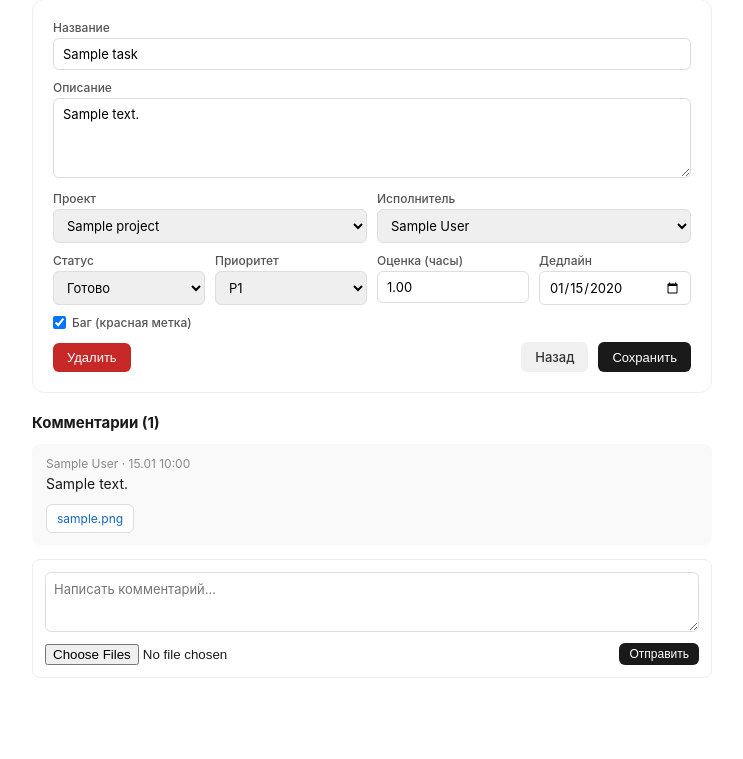
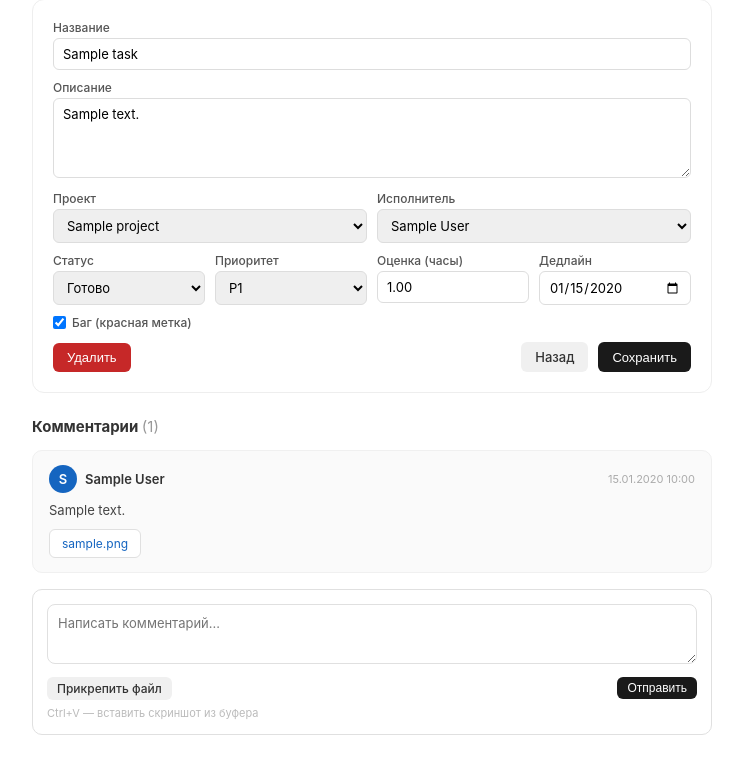
Before and after one commit to AmirITMO/Agent-for-PM, a FastAPI app: page /task/1 in a window 1280 px wide. Shown: the part 113-872 px from the top of the page, without its empty margins (268-1011 px from the left). Before the commit the page ends 791 px from the top, so only its background shows below. Run offline with FastAPI, Linux system fonts and the light colour scheme; tables that the repository leaves empty hold one stand-in row (values such as "Sample post"); parts of the project's set-up code (start-up, migrations or seed data) failed here and were passed over.

Commit message:
feat: improved comments UI (avatars, Ctrl+V paste, PDF inline, download others), task update notifications to assignee
- Comments: card layout with avatars, timestamps, styled attachments
- Images show inline, PDFs open in browser, other files download
- Ctrl+V paste screenshots from clipboard into comments
- Task update notification: assignee gets 'обновлена пользователем X' from bot AND web
- Old assignee notified when task reassigned
- 73 tests passing

Co-Authored-By: Claude Sonnet 4.6 <noreply@anthropic.com>

```diff
--- a/agent3_pm/bot.py
+++ b/agent3_pm/bot.py
@@ -1038,6 +1038,36 @@ async def handle_voice(update: Update, context: ContextTypes.DEFAULT_TYPE):
 
     async with AsyncSessionLocal() as session:
         await _process_smart(update, context, text, session, user)
+
+
+async def _notify_task_updated_bot(session, task, updater, old_assignee_id: int | None):
+    """Notify assignee when task is updated via bot by someone else."""
+    try:
+        from telegram import Bot
+        if not config.TELEGRAM_BOT_TOKEN:
+            return
+        bot_inst = Bot(token=config.TELEGRAM_BOT_TOKEN)
+        notified = set()
+        updater_id = updater.id if updater else None
+        updater_name = updater.name if updater else "Кто-то"
+
+        if task.assignee and task.assignee.telegram_id and task.assignee_id != updater_id:
+            text = (f"Твоя задача обновлена пользователем {updater_name}\n\n"
+                    f"<b>{task.title}</b>\n{_link_task(task.id, user_id=task.assignee.id)}")
+            await bot_inst.send_message(chat_id=task.assignee.telegram_id, text=text,
+                                        parse_mode="HTML", disable_web_page_preview=True)
+            notified.add(task.assignee_id)
+
+        if old_assignee_id and old_assignee_id != task.assignee_id and old_assignee_id not in notified:
+            from agent3_pm.repository import get_user_by_id
+            old_user = await get_user_by_id(session, old_assignee_id)
+            if old_user and old_user.telegram_id and old_user.id != updater_id:
+                text = (f"Задача переназначена пользователем {updater_name}\n\n"
+                        f"<b>{task.title}</b>\n{_link_task(task.id, user_id=old_user.id)}")
+                await bot_inst.send_message(chat_id=old_user.telegram_id, text=text,
+                                            parse_mode="HTML", disable_web_page_preview=True)
+    except Exception:
+        logger.exception("notify task update failed")
 
 
 async def _send_typing(update):
@@ -1218,8 +1248,14 @@ async def _process_smart(update, context, text, session, user):
             await _reply(update, "Задача не найдена.")
             return
 
+        old_assignee_id = task.assignee_id
         await update_task(session, task.id, **changes)
         await _reply(update, f"Обновлено: <b>{task.title}</b>\n{_link_task(task.id, user_id=user.id)}")
+
+        # Уведомить ответственного (если не он сам обновил)
+        task = await get_task_by_id(session, task.id)
+        if task:
+            await _notify_task_updated_bot(session, task, user, old_assignee_id)
 
     elif action == "delete_tasks":
         from agent3_pm.repository import get_task_by_id, delete_task as del_task
--- a/agent3_pm/templates/task_detail.html
+++ b/agent3_pm/templates/task_detail.html
@@ -96,38 +96,75 @@
     </div>
 
     <!-- Comments -->
-    <h3 style="font-size:15px; margin-bottom:12px;">Комментарии ({{ task.comments|length }})</h3>
+    <div style="margin-top:24px;">
+        <h3 style="font-size:15px; margin-bottom:14px; color:#333;">Комментарии <span style="color:#999; font-weight:normal;">({{ task.comments|length }})</span></h3>
 
         {% for c in task.comments %}
-    <div style="background:#f9f9f9; border-radius:8px; padding:12px 14px; margin-bottom:8px;">
-        <div style="font-size:12px; color:#888; margin-bottom:4px;">
-            {{ c.user.name if c.user else 'Аноним' }} · {{ c.created_at.strftime('%d.%m %H:%M') if c.created_at else '' }}
+        <div class="comment-card">
+            <div class="comment-header">
+                <span class="comment-avatar">{{ (c.user.name if c.user else 'A')[:1] }}</span>
+                <span class="comment-author">{{ c.user.name if c.user else 'Система' }}</span>
+                <span class="comment-date">{{ c.created_at.strftime('%d.%m.%Y %H:%M') if c.created_at else '' }}</span>
             </div>
-        {% if c.text %}<div style="margin-bottom:6px; white-space:pre-wrap;">{{ c.text }}</div>{% endif %}
+            {% if c.text %}<div class="comment-text">{{ c.text }}</div>{% endif %}
+            {% if c.attachments %}
+            <div class="comment-attachments">
                 {% for a in c.attachments %}
                     {% if a.is_image %}
-            <a href="/uploads/{{ a.stored_name }}" target="_blank">
-                <img src="/uploads/{{ a.stored_name }}" style="max-width:100%; max-height:300px; border-radius:8px; margin-top:6px; display:block;">
+                    <a href="/uploads/{{ a.stored_name }}" target="_blank" class="attachment-img">
+                        <img src="/uploads/{{ a.stored_name }}" alt="{{ a.filename }}">
                     </a>
+                    {% elif a.filename.endswith('.pdf') %}
+                    <div class="attachment-pdf">
+                        <a href="/uploads/{{ a.stored_name }}" target="_blank" class="attachment-file pdf">PDF: {{ a.filename }}</a>
+                    </div>
                     {% else %}
-            <a href="/uploads/{{ a.stored_name }}" target="_blank" style="display:inline-block; margin-top:6px; padding:6px 10px; background:#fff; border:1px solid #ddd; border-radius:6px; font-size:12px; color:#1565c0; text-decoration:none;">{{ a.filename }}</a>
+                    <a href="/uploads/{{ a.stored_name }}" download="{{ a.filename }}" class="attachment-file">{{ a.filename }}</a>
                     {% endif %}
                 {% endfor %}
             </div>
+            {% endif %}
+        </div>
         {% else %}
-    <p style="color:#aaa; font-size:13px;">Пока нет комментариев.</p>
+        <p style="color:#bbb; font-size:13px; padding:8px 0;">Пока нет комментариев.</p>
         {% endfor %}
+    </div>
 
     <!-- Add comment -->
-    <form method="post" action="/api/tasks/{{ task.id }}/comment" enctype="multipart/form-data"
-          style="margin-top:14px; background:#fff; border:1px solid #eee; border-radius:8px; padding:12px;">
-        <textarea name="text" placeholder="Написать комментарий..." style="width:100%; height:60px; border:1px solid #ddd; border-radius:6px; padding:8px; font-family:inherit; font-size:13px; resize:vertical;"></textarea>
-        <div style="display:flex; justify-content:space-between; align-items:center; margin-top:8px;">
-            <input type="file" name="files" multiple>
+    <form id="commentForm" method="post" action="/api/tasks/{{ task.id }}/comment" enctype="multipart/form-data"
+          style="margin-top:16px; background:#fff; border:1px solid #e0e0e0; border-radius:10px; padding:14px;">
+        <textarea id="commentText" name="text" placeholder="Написать комментарий..." class="comment-input"></textarea>
+        <div id="pastePreview" style="display:none; margin:8px 0;"></div>
+        <div style="display:flex; justify-content:space-between; align-items:center; margin-top:10px;">
+            <div style="display:flex; align-items:center; gap:8px;">
+                <label for="fileInput" class="btn btn-secondary btn-sm" style="cursor:pointer; margin:0;">Прикрепить файл</label>
+                <input type="file" id="fileInput" name="files" multiple style="display:none;" onchange="showFileNames(this)">
+                <span id="fileNames" style="font-size:12px; color:#888;"></span>
+            </div>
             <button type="submit" class="btn btn-primary btn-sm">Отправить</button>
         </div>
+        <p style="font-size:11px; color:#bbb; margin-top:6px;">Ctrl+V — вставить скриншот из буфера</p>
     </form>
 </div>
+
+<style>
+.comment-card { background:#fafafa; border:1px solid #f0f0f0; border-radius:10px; padding:14px 16px; margin-bottom:10px; }
+.comment-header { display:flex; align-items:center; gap:8px; margin-bottom:8px; }
+.comment-avatar { width:28px; height:28px; border-radius:50%; background:#1565c0; color:#fff; display:flex; align-items:center; justify-content:center; font-size:13px; font-weight:600; flex-shrink:0; }
+.comment-author { font-size:13px; font-weight:600; color:#333; }
+.comment-date { font-size:11px; color:#aaa; margin-left:auto; }
+.comment-text { font-size:13px; line-height:1.5; color:#444; white-space:pre-wrap; word-break:break-word; }
+.comment-attachments { margin-top:8px; display:flex; flex-wrap:wrap; gap:8px; }
+.attachment-img img { max-width:100%; max-height:280px; border-radius:8px; display:block; cursor:pointer; transition:opacity .15s; }
+.attachment-img img:hover { opacity:.85; }
+.attachment-file { display:inline-flex; align-items:center; gap:4px; padding:6px 12px; background:#fff; border:1px solid #e0e0e0; border-radius:6px; font-size:12px; color:#1565c0; text-decoration:none; transition:background .15s; }
+.attachment-file:hover { background:#f0f4ff; }
+.attachment-file.pdf { border-color:#c62828; color:#c62828; }
+.attachment-file.pdf:hover { background:#fff0f0; }
+.attachment-pdf { width:100%; }
+.comment-input { width:100%; height:60px; border:1px solid #e0e0e0; border-radius:8px; padding:10px; font-family:inherit; font-size:13px; resize:vertical; transition:border-color .15s; }
+.comment-input:focus { outline:none; border-color:#1565c0; }
+</style>
 {% endblock %}
 
 {% block scripts %}
@@ -137,5 +174,46 @@ function copyShare() {
     el.select();
     document.execCommand('copy');
 }
+function showFileNames(input) {
+    var names = Array.from(input.files).map(function(f){return f.name;}).join(', ');
+    document.getElementById('fileNames').textContent = names;
+}
+// Ctrl+V paste images from clipboard
+var pastedFiles = [];
+document.getElementById('commentText').addEventListener('paste', function(e) {
+    var items = (e.clipboardData || e.originalEvent.clipboardData).items;
+    for (var i = 0; i < items.length; i++) {
+        if (items[i].type.indexOf('image') !== -1) {
+            var blob = items[i].getAsFile();
+            pastedFiles.push(blob);
+            var preview = document.getElementById('pastePreview');
+            var img = document.createElement('img');
+            img.src = URL.createObjectURL(blob);
+            img.style.cssText = 'max-width:120px;max-height:80px;border-radius:6px;margin-right:6px;';
+            preview.appendChild(img);
+            preview.style.display = 'flex';
+        }
+    }
+});
+document.getElementById('commentForm').addEventListener('submit', function(e) {
+    if (pastedFiles.length > 0) {
+        e.preventDefault();
+        var form = new FormData(this);
+        // Remove empty file inputs
+        form.delete('files');
+        // Add original files if any
+        var fileInput = document.getElementById('fileInput');
+        for (var i = 0; i < fileInput.files.length; i++) {
+            form.append('files', fileInput.files[i]);
+        }
+        // Add pasted images
+        pastedFiles.forEach(function(f, idx) {
+            form.append('files', f, 'paste_' + Date.now() + '_' + idx + '.png');
+        });
+        fetch(this.action, {method:'POST', body: form}).then(function(){
+            window.location.reload();
+        });
+    }
+});
 </script>
 {% endblock %}
```
Also changed, not shown: agent3_pm/web.py (+45 -0 lines), tests/test_all_tc.py (+53 -0 lines). Lines whose indentation alone changed are shown as unchanged.
